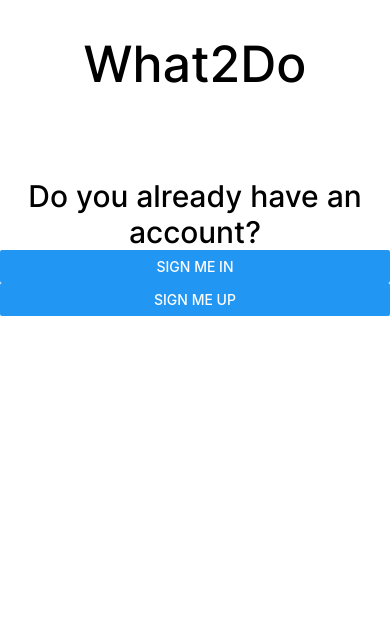
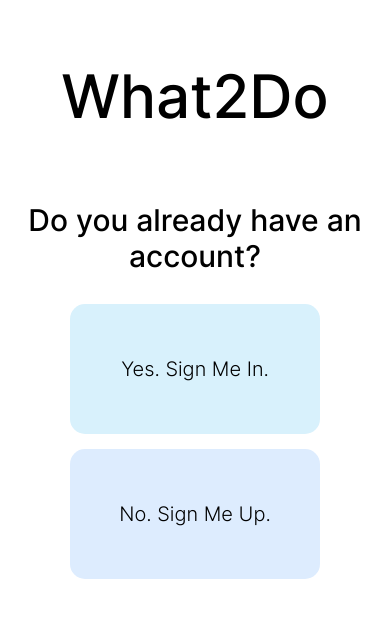
Before and after one commit to guillemsarda/What2Do, a React Native app in the folder client-side/: screen /Welcome in a window 390 px wide. Shown: the top 618 px of the page. Built offline with nearby package versions, Linux system fonts and the light colour scheme.

Commit message:
feat: Add Welcome screen

```diff
--- a/client-side/App.js
+++ b/client-side/App.js
@@ -2,9 +2,11 @@ import { StatusBar } from "expo-status-bar";
 import { StyleSheet, Text, View } from "react-native";
 import { createStackNavigator } from "@react-navigation/stack";
 import { NavigationContainer } from "@react-navigation/native";
+import { useFonts } from "expo-font";
+
 import { Welcome } from "./components/Welcome";
 import { LogIn } from "./components/LogIn";
-import { useFonts } from "expo-font";
+import { SignUp } from "./components/SignUp";
 
 const Root = createStackNavigator();
 
@@ -26,11 +28,12 @@ export default function App() {
     <NavigationContainer>
       <Root.Navigator>
         <Root.Screen
-          name="Screen1"
+          name="Welcome"
           component={Welcome}
           options={{ headerShown: false }}
         />
         <Root.Screen name="LogIn" component={LogIn} />
+        <Root.Screen name="SignUp" component={SignUp} />
       </Root.Navigator>
     </NavigationContainer>
   );
--- a/client-side/components/Welcome.js
+++ b/client-side/components/Welcome.js
@@ -1,44 +1,81 @@
 import { StatusBar } from "expo-status-bar";
-import { Button, StyleSheet, Text, View } from "react-native";
+import {
+  Button,
+  Pressable,
+  StyleSheet,
+  Text,
+  View,
+  SafeAreaView,
+} from "react-native";
 import { StackScreenProps } from "@react-navigation/stack";
 
 export const Welcome = ({ navigation }) => {
   return (
-    <View style={styles.screen}>
+    <SafeAreaView style={styles.screen}>
       <Text style={styles.title}>What2Do</Text>
       <Text style={styles.subtitle}>Do you already have an account?</Text>
-      <Button
-        title="Sign Me In"
+      <View style={styles.view_buttons}>
+        <Pressable
+          title="Yes. Sign Me In"
           onPress={() => {
             navigation.navigate("LogIn", { example: "YESSS" });
           }}
-      />
-      <Button
-        title="Sign Me Up"
+          style={[styles.button, styles.signin]}
+        >
+          <Text style={styles.text_button}>Yes. Sign Me In.</Text>
+        </Pressable>
+        <Pressable
           onPress={() => {
-          navigation.navigate("Screen3");
+            navigation.navigate("SignUp");
           }}
-      />
+          style={[styles.button, styles.signup]}
+        >
+          <Text style={styles.text_button}>No. Sign Me Up.</Text>
+        </Pressable>
       </View>
+    </SafeAreaView>
   );
 };
 
 const styles = StyleSheet.create({
   screen: {
     backgroundColor: "#ffffff",
-    height: "100vh",
+    flex: 1,
   },
   title: {
     fontFamily: "Inter-Medium, sans-serif",
-    fontSize: 50,
-    fontWeight: "300",
+    fontSize: 60,
+    fontWeight: "500",
     textAlign: "center",
-    marginTop: "4vh",
-    marginBottom: "10vh",
+    marginTop: 60,
+    marginBottom: 40,
   },
   subtitle: {
     fontFamily: "Inter-Medium, sans-serif",
     fontSize: 30,
     textAlign: "center",
+    marginTop: 30,
+    marginBottom: 30,
+  },
+  view_buttons: {
+    alignItems: "center",
+  },
+  button: {
+    width: 250,
+    height: 130,
+    alignItems: "center",
+    justifyContent: "center",
+    borderRadius: 15,
+    marginBottom: 15,
+  },
+  text_button: {
+    fontFamily: "Inter-Light",
+    fontSize: 20,
+  },
+  signin: {
+    backgroundColor: "#D8F1FC",
+  },
+  signup: {
+    backgroundColor: "#DDECFE",
   },
 });
```
Lines whose indentation alone changed are shown as unchanged.
